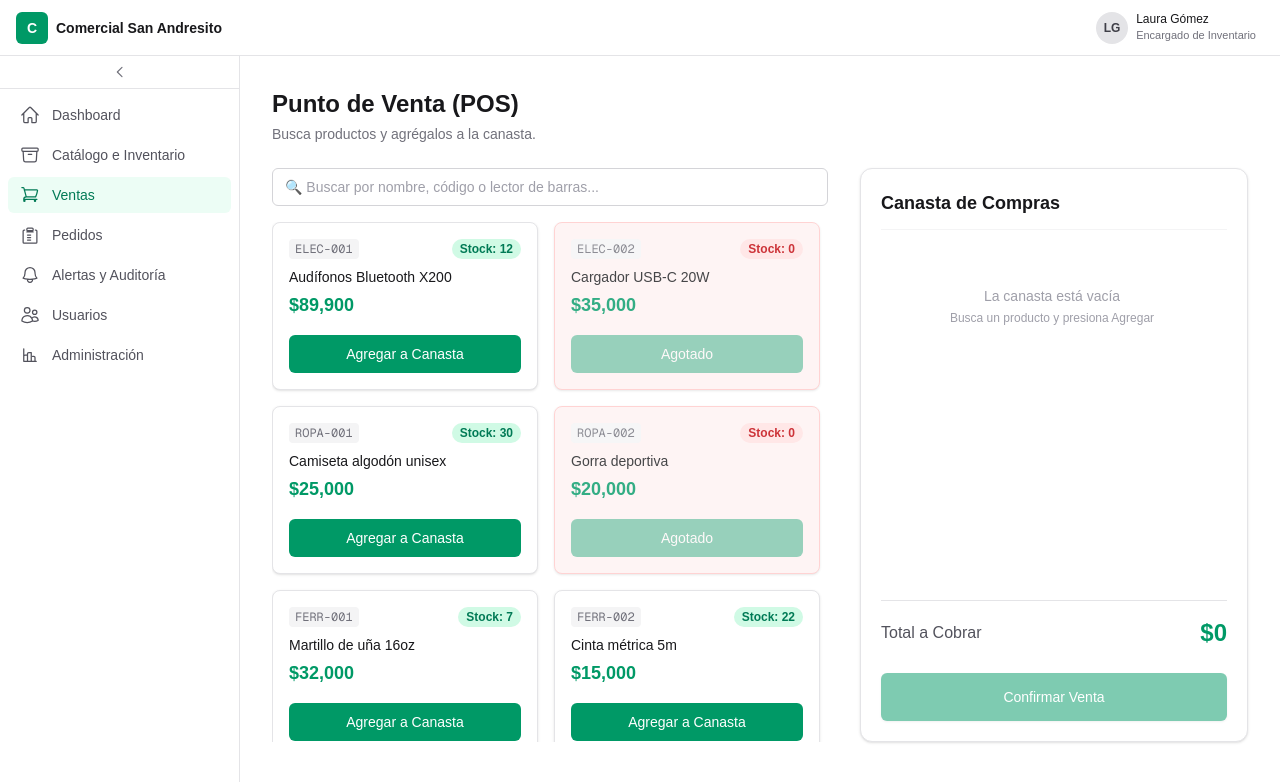
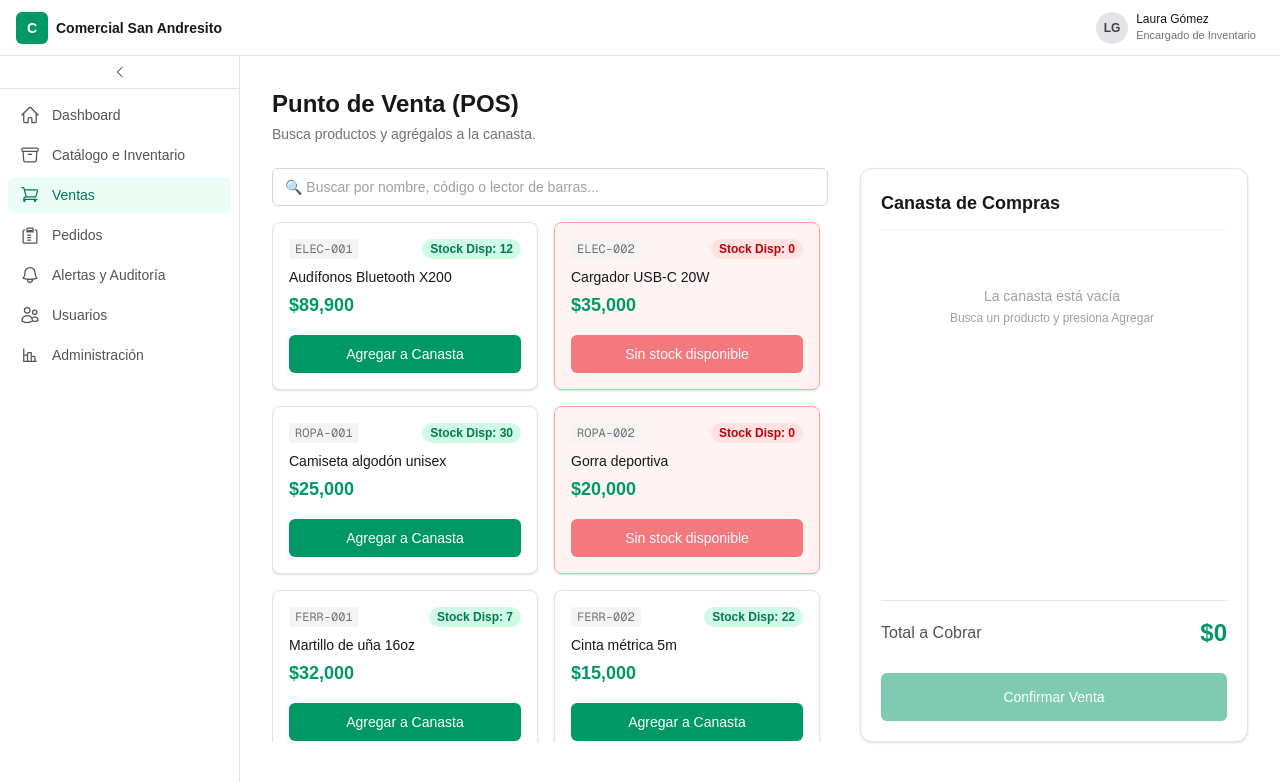
Before and after one commit to omarfer26/SIMO, a Next.js app in the folder simoapp/: page /ventas in a window 1280 px wide. Shown: the top 782 px of the page. Built offline with nearby package versions, Linux system fonts and the light colour scheme.

Commit message:
validaciones visuales del cliente implementadas para pedidos con stock no diponible implementadas

```diff
--- a/simoapp/app/(protected)/ventas/page.tsx
+++ b/simoapp/app/(protected)/ventas/page.tsx
@@ -1,6 +1,6 @@
 "use client";
 
-import { useState } from "react";
+import { useState, useEffect } from "react";
 import { useProductos } from "@/components/catalogo/ProductosContext";
 import type { Producto } from "@/components/catalogo/tipos";
 import InputText from "@/components/ui/InputText";
@@ -15,6 +15,12 @@ export default function VentasPage() {
   const { productos } = useProductos();
   const [busqueda, setBusqueda] = useState("");
   const [canasta, setCanasta] = useState<ItemCanasta[]>([]);
+  const [alerta, setAlerta] = useState<string | null>(null);
+
+  const mostrarAlerta = (mensaje: string) => {
+    setAlerta(mensaje);
+    setTimeout(() => setAlerta(null), 3000);
+  };
 
   // 1. Buscador Predictivo (Filtra por nombre o SKU)
   const productosFiltrados = productos.filter((p) => {
@@ -26,27 +32,29 @@ export default function VentasPage() {
     );
   });
 
+  const getStockDisponible = (producto: Producto) => {
+    const enCanasta = canasta.find((item) => item.producto.id === producto.id)?.cantidad || 0;
+    return producto.stockActual - enCanasta;
+  };
+
   // 2. Funciones de Canasta
   const agregarProducto = (producto: Producto) => {
+    const stockDisponible = getStockDisponible(producto);
+
+    if (stockDisponible <= 0) {
+      mostrarAlerta(`¡Agotado! No hay más unidades disponibles de ${producto.nombre}`);
+      return;
+    }
+
     setCanasta((prev) => {
       const existe = prev.find((item) => item.producto.id === producto.id);
 
       if (existe) {
-        // Validación de Stock
-        if (existe.cantidad + 1 > producto.stockActual) {
-          alert(`¡Stock insuficiente! Solo hay ${producto.stockActual} unidades de ${producto.nombre}`);
-          return prev;
-        }
         return prev.map((item) =>
           item.producto.id === producto.id
             ? { ...item, cantidad: item.cantidad + 1 }
             : item
         );
-      }
-
-      if (producto.stockActual < 1) {
-        alert("Este producto está agotado.");
-        return prev;
       }
 
       return [...prev, { producto, cantidad: 1 }];
@@ -59,7 +67,7 @@ export default function VentasPage() {
         if (item.producto.id === id) {
           const nuevaCantidad = item.cantidad + delta;
           if (nuevaCantidad > item.producto.stockActual) {
-            alert(`Stock insuficiente. Solo quedan ${item.producto.stockActual}`);
+            mostrarAlerta(`Stock insuficiente. Solo quedan ${item.producto.stockActual} en total.`);
             return item;
           }
           if (nuevaCantidad < 1) return item; // Para eliminar, se usa otra función
@@ -81,7 +89,19 @@ export default function VentasPage() {
   );
 
   return (
-    <main className="mx-auto w-full max-w-7xl flex-1 px-4 py-8 sm:px-8">
+    <main className="mx-auto w-full max-w-7xl flex-1 px-4 py-8 sm:px-8 relative">
+      {/* Toast Notification */}
+      {alerta && (
+        <div className="fixed top-4 right-4 z-50 animate-in fade-in slide-in-from-top-5 duration-300">
+          <div className="bg-red-600 text-white px-4 py-3 rounded-lg shadow-lg flex items-center gap-2 border border-red-700">
+            <svg xmlns="http://www.w3.org/2000/svg" className="h-5 w-5" viewBox="0 0 20 20" fill="currentColor">
+              <path fillRule="evenodd" d="M18 10a8 8 0 11-16 0 8 8 0 0116 0zm-7 4a1 1 0 11-2 0 1 1 0 012 0zm-1-9a1 1 0 00-1 1v4a1 1 0 102 0V6a1 1 0 00-1-1z" clipRule="evenodd" />
+            </svg>
+            <span className="font-medium text-sm">{alerta}</span>
+          </div>
+        </div>
+      )}
+
       <div className="mb-6">
         <h1 className="text-2xl font-semibold text-zinc-900 dark:text-zinc-100">
           Punto de Venta (POS)
@@ -106,14 +126,18 @@ export default function VentasPage() {
             {productosFiltrados.length === 0 ? (
               <p className="text-sm text-zinc-500 col-span-2 py-4">No se encontraron productos.</p>
             ) : (
-              productosFiltrados.map((prod) => (
+              productosFiltrados.map((prod) => {
+                const stockDisponible = getStockDisponible(prod);
+                const sinStock = stockDisponible <= 0;
+
+                return (
                   <div
                     key={prod.id}
                     className={`flex flex-col justify-between rounded-lg border p-4 shadow-sm transition-colors
                       ${
-                      prod.stockActual > 0
+                        !sinStock
                           ? "border-zinc-200 bg-white dark:border-zinc-800 dark:bg-zinc-900"
-                        : "border-red-200 bg-red-50 opacity-80 dark:border-red-900 dark:bg-red-950/30"
+                          : "border-red-300 bg-red-50/80 dark:border-red-900 dark:bg-red-950/30"
                       }
                     `}
                   >
@@ -124,12 +148,12 @@ export default function VentasPage() {
                         </span>
                         <span
                           className={`text-xs font-bold px-2 py-0.5 rounded-full ${
-                          prod.stockActual > 0
+                            !sinStock
                               ? "bg-emerald-100 text-emerald-700 dark:bg-emerald-900 dark:text-emerald-300"
                               : "bg-red-100 text-red-700 dark:bg-red-900 dark:text-red-300"
                           }`}
                         >
-                        Stock: {prod.stockActual}
+                          Stock Disp: {stockDisponible}
                         </span>
                       </div>
                       <h3 className="mt-2 text-sm font-medium text-zinc-900 dark:text-zinc-100 line-clamp-2">
@@ -141,14 +165,15 @@ export default function VentasPage() {
                     </div>
 
                     <Button
-                    className="mt-4 w-full"
-                    disabled={prod.stockActual === 0}
+                      className={`mt-4 w-full transition-all ${sinStock ? "opacity-75 bg-red-600 hover:bg-red-700 dark:bg-red-700 dark:hover:bg-red-800 text-white cursor-not-allowed" : ""}`}
+                      disabled={sinStock}
                       onClick={() => agregarProducto(prod)}
                     >
-                    {prod.stockActual > 0 ? "Agregar a Canasta" : "Agotado"}
+                      {!sinStock ? "Agregar a Canasta" : "Sin stock disponible"}
                     </Button>
                   </div>
-              ))
+                );
+              })
             )}
           </div>
         </div>
@@ -167,7 +192,10 @@ export default function VentasPage() {
                   <p className="text-xs mt-1">Busca un producto y presiona Agregar</p>
                 </div>
               ) : (
-                canasta.map((item) => (
+                canasta.map((item) => {
+                  const limiteAlcanzado = item.cantidad >= item.producto.stockActual;
+
+                  return (
                     <div key={item.producto.id} className="flex flex-col gap-2 p-3 bg-zinc-50 dark:bg-zinc-800/50 rounded-lg border border-zinc-100 dark:border-zinc-800">
                       <div className="flex justify-between items-start">
                         <h4 className="text-sm font-medium text-zinc-900 dark:text-zinc-100 leading-tight">
@@ -194,8 +222,10 @@ export default function VentasPage() {
                             {item.cantidad}
                           </span>
                           <button
-                          className="px-2 py-1 text-zinc-600 dark:text-zinc-400 hover:bg-zinc-100 dark:hover:bg-zinc-800 transition-colors"
+                            className={`px-2 py-1 transition-colors ${limiteAlcanzado ? "text-zinc-300 dark:text-zinc-600 cursor-not-allowed" : "text-zinc-600 dark:text-zinc-400 hover:bg-zinc-100 dark:hover:bg-zinc-800"}`}
+                            disabled={limiteAlcanzado}
                             onClick={() => modificarCantidad(item.producto.id, 1)}
+                            title={limiteAlcanzado ? "Stock máximo alcanzado" : "Aumentar cantidad"}
                           >
                             +
                           </button>
@@ -211,7 +241,8 @@ export default function VentasPage() {
                         </div>
                       </div>
                     </div>
-                ))
+                  );
+                })
               )}
             </div>
 
@@ -226,7 +257,7 @@ export default function VentasPage() {
                 className="w-full h-12 text-base shadow-sm"
                 disabled={canasta.length === 0}
                 onClick={() => {
-                  alert("Venta confirmada simulada exitosamente. Aquí iría la conexión al backend.");
+                  mostrarAlerta("Venta confirmada simulada exitosamente. (Conexión al backend pendiente)");
                   setCanasta([]);
                   setBusqueda("");
                 }}
```
Lines whose indentation alone changed are shown as unchanged.
